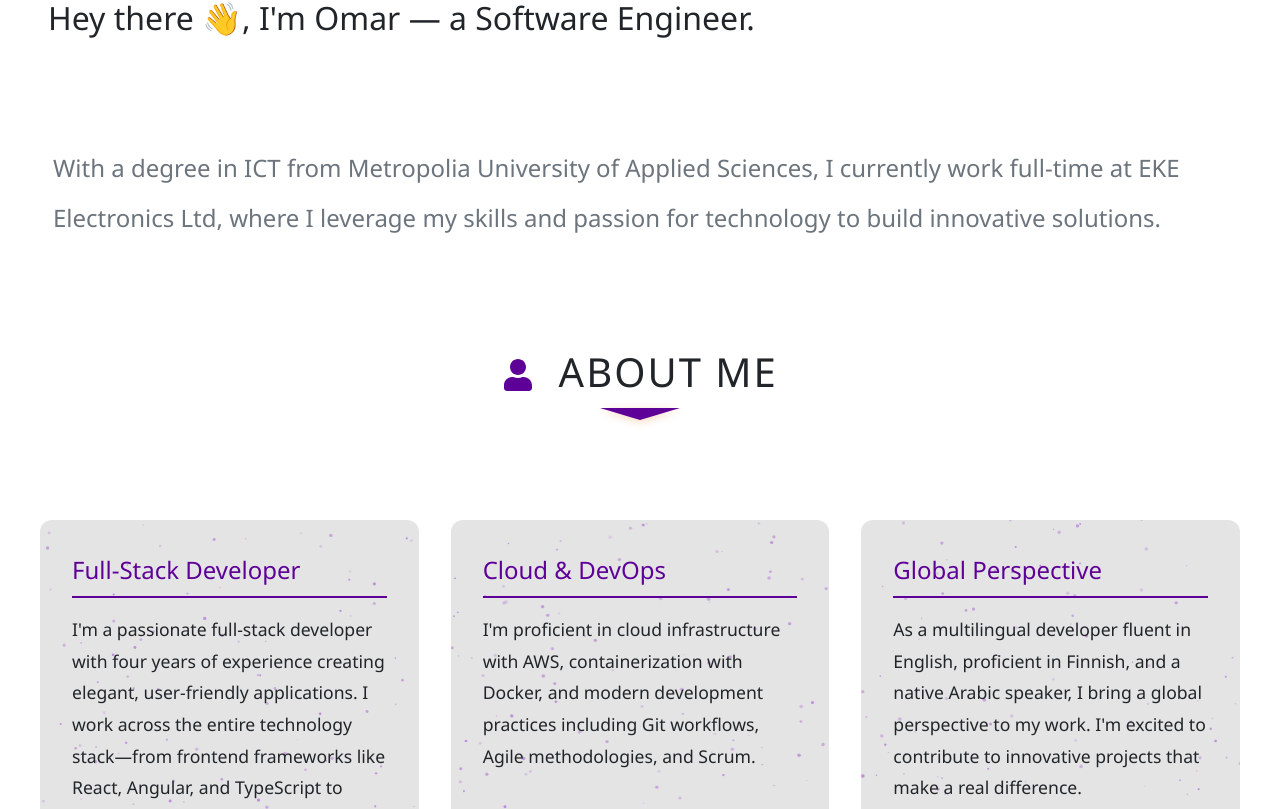
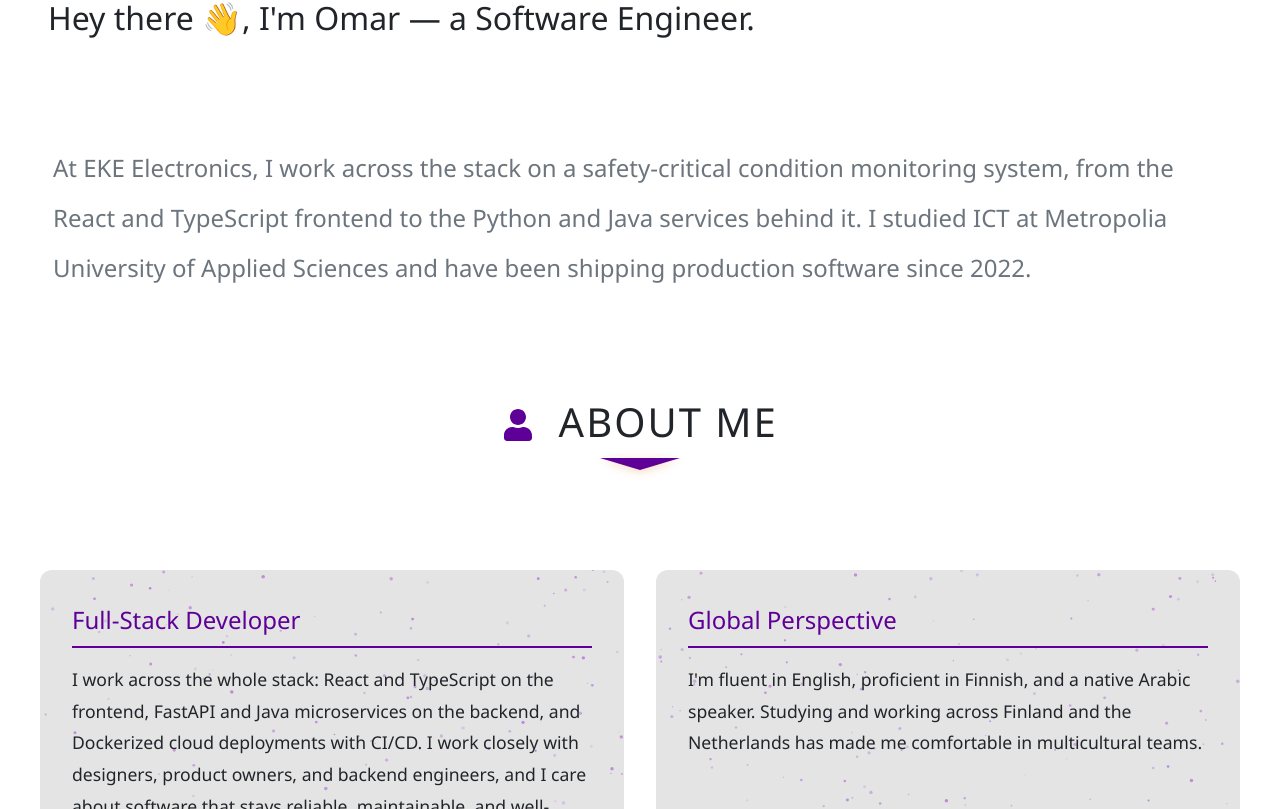
Before and after one commit to omarome/portfolio, a React (Create React App) app: page / in a window 1280 px wide. Shown: the part 511-1320 px from the top of the page. Built offline with nearby package versions, Linux system fonts and the light colour scheme.

Commit message:
Home view content and about view

```diff
--- a/src/components/About.js
+++ b/src/components/About.js
@@ -19,17 +19,12 @@ const About = () => {
     {
       title: 'Full-Stack Developer',
       description:
-        "I'm a passionate full-stack developer with four years of experience creating elegant, user-friendly applications. I work across the entire technology stack—from frontend frameworks like React, Angular, and TypeScript to backend technologies including Node.js, Python, and Java.",
-    },
-    {
-      title: 'Cloud & DevOps',
-      description:
-        "I'm proficient in cloud infrastructure with AWS, containerization with Docker, and modern development practices including Git workflows, Agile methodologies, and Scrum.",
+        "I work across the whole stack: React and TypeScript on the frontend, FastAPI and Java microservices on the backend, and Dockerized cloud deployments with CI/CD. I work closely with designers, product owners, and backend engineers, and I care about software that stays reliable, maintainable, and well-tested as a product grows.",
     },
     {
       title: 'Global Perspective',
       description:
-        "As a multilingual developer fluent in English, proficient in Finnish, and a native Arabic speaker, I bring a global perspective to my work. I'm excited to contribute to innovative projects that make a real difference.",
+        "I'm fluent in English, proficient in Finnish, and a native Arabic speaker. Studying and working across Finland and the Netherlands has made me comfortable in multicultural teams.",
     },
   ];
 
--- a/src/components/Home.js
+++ b/src/components/Home.js
@@ -59,7 +59,7 @@ const Home = () => {
           >
             <h1 className='intro-section-header'>Hey there 👋, I'm Omar — a Software Engineer.</h1>
             <p className='intro-section-paragraph'>
-            With a degree in ICT from Metropolia University of Applied Sciences, I currently work full-time at EKE Electronics Ltd, where I leverage my skills and passion for technology to build innovative solutions.
+            At EKE Electronics, I work across the stack on a safety-critical condition monitoring system, from the React and TypeScript frontend to the Python and Java services behind it. I studied ICT at Metropolia University of Applied Sciences and have been shipping production software since 2022.
             </p>
             </motion.div>
         </section>
```
